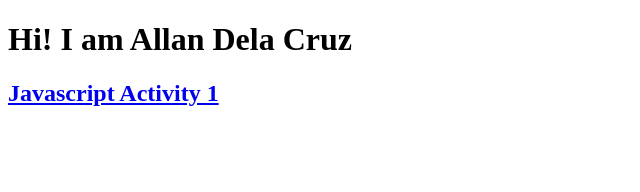
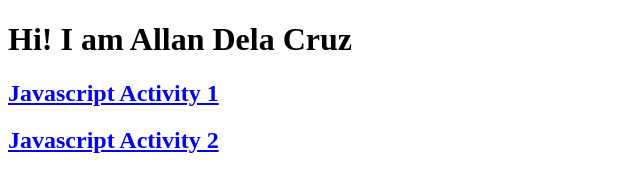
Before and after one commit to AllanDelaCruz/AllanDelaCruz.github.io, a plain HTML site: page index.html in a window 1280 px wide. Shown: the whole page, without its empty margins (0-640 px from the left). Drawn offline with Linux system fonts and the light colour scheme.

Commit message:
activity 2

```diff
--- a/index.html
+++ b/index.html
@@ -9,6 +9,7 @@
 <h1>Hi! I am Allan Dela Cruz</h1>
 <div>
     <h2><a href="DelaCruz_A224_JS_ACT1/index.html">Javascript Activity 1</a></h2>
+    <h2><a href="DelaCruz_A224_JS_ACT2/index.html">Javascript Activity 2</a></h2>
 </div>
 </body>
 </html>
```
